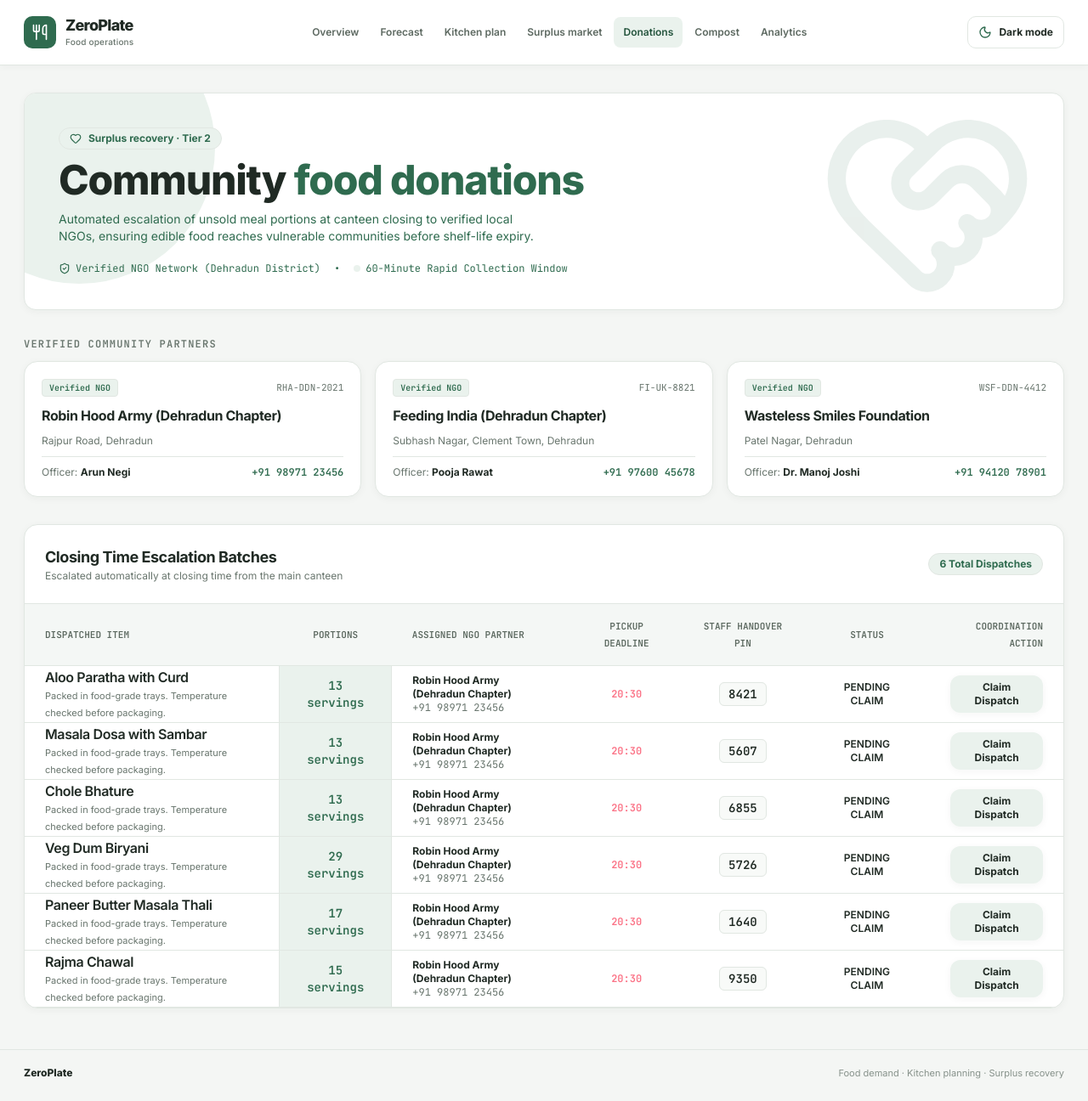
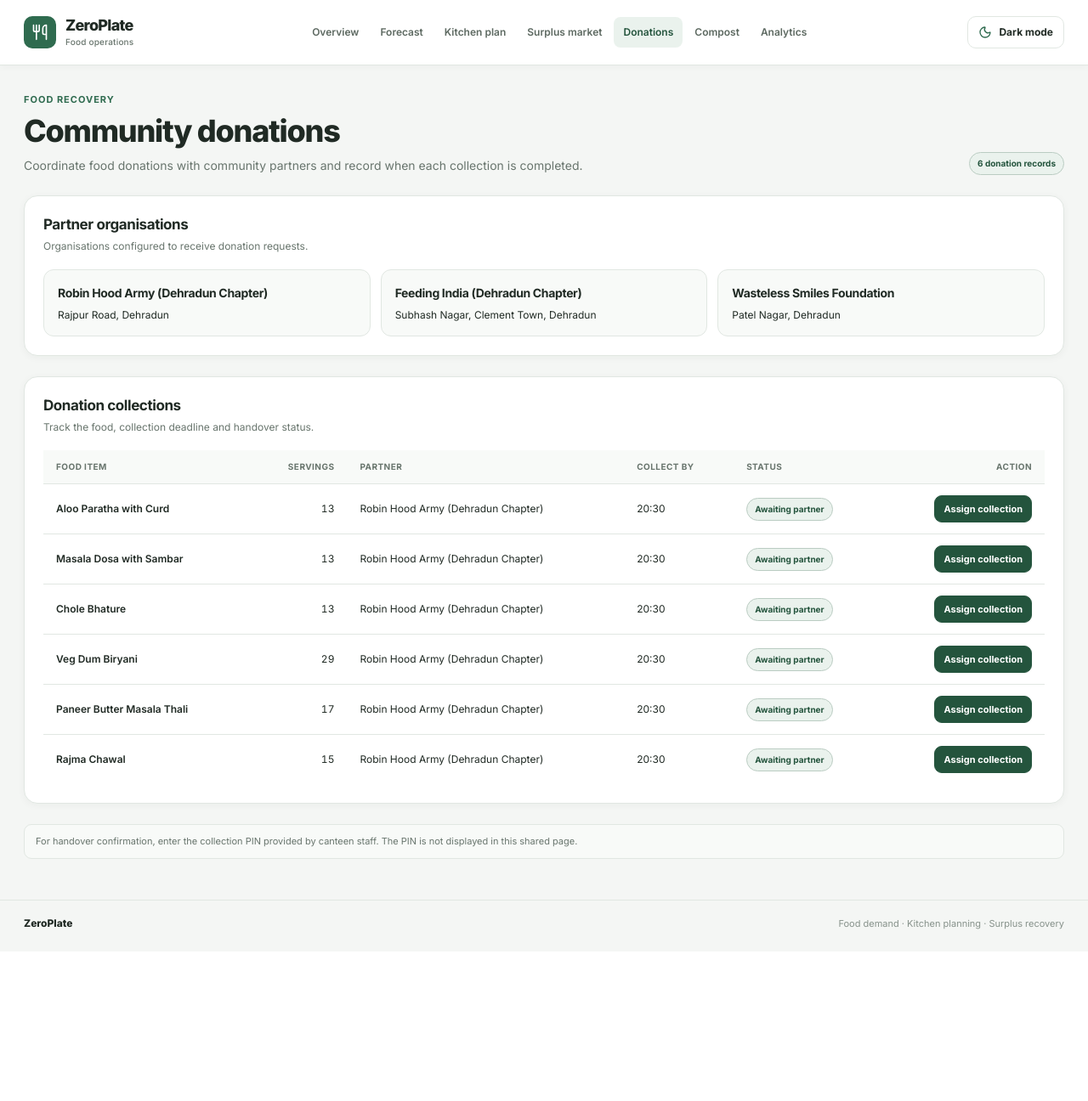
Before and after one commit to vyasy56-afk/ZeroPlate, a Flask app: page /ngo/ in a window 1280 px wide. Shown: the whole page at 85% size. After the commit the page ends 1094 px from the top, so only its background shows below. Run offline with Flask 3, Linux system fonts and the light colour scheme; data comes from the database, SQL or seed files in the repository; some libraries are stand-ins or nearby versions.

Commit message:
Simplify donations page and stop exposing pickup PINs

```diff
--- a/app/templates/ngo.html
+++ b/app/templates/ngo.html
@@ -3,132 +3,83 @@
 {% block title %}Community donations{% endblock %}
 
 {% block content %}
-<div class="space-y-8">
-    <!-- Header Banner -->
-    <div class="relative overflow-hidden rounded-3xl bg-gradient-to-r from-[#0d1d3a] via-[#091326] to-[#040914] border border-blue-500/30 p-8 sm:p-10 shadow-[0_15px_50px_-10px_rgba(59,130,246,0.2)]">
-        <div class="absolute -top-24 -left-24 w-80 h-80 bg-blue-500/15 rounded-full blur-3xl pointer-events-none"></div>
+<div class="page-stack">
+    <header class="page-header">
+        <div>
+            <p class="page-eyebrow">Food recovery</p>
+            <h1 class="page-title">Community donations</h1>
+            <p class="page-description">Coordinate food donations with community partners and record when each collection is completed.</p>
+        </div>
+        <span class="status-chip">{{ donations|length }} donation record{{ '' if donations|length == 1 else 's' }}</span>
+    </header>
 
-        <div class="relative z-10 max-w-3xl space-y-3">
-            <div class="inline-flex items-center space-x-2 px-3 py-1 rounded-full text-xs font-bold bg-blue-500/15 text-blue-300 border border-blue-500/30">
-                <i data-lucide="heart" class="w-3.5 h-3.5 text-blue-400"></i>
-                <span>Surplus recovery · Tier 2</span>
-            </div>
-            <h1 class="text-3xl sm:text-5xl font-black text-white font-heading tracking-tight">
-                Community <span class="gradient-text-cyan">food donations</span>
-            </h1>
-            <p class="text-xs sm:text-sm text-blue-100/80 max-w-xl font-normal leading-relaxed">
-                Automated escalation of unsold meal portions at canteen closing to verified local NGOs, ensuring edible food reaches vulnerable communities before shelf-life expiry.
-            </p>
-            <div class="flex flex-wrap items-center gap-4 pt-2 text-xs text-blue-200/70 font-mono">
-                <span class="flex items-center space-x-1.5">
-                    <i data-lucide="shield-check" class="w-3.5 h-3.5 text-blue-400"></i>
-                    <span>Verified NGO Network (Dehradun District)</span>
-                </span>
-                <span>•</span>
-                <span class="flex items-center space-x-1.5 text-blue-300">
-                    <span class="w-2 h-2 rounded-full bg-blue-400 pulse-neon"></span>
-                    <span>60-Minute Rapid Collection Window</span>
-                </span>
+    <section class="panel-card">
+        <div class="panel-heading">
+            <div>
+                <h2 class="panel-title">Partner organisations</h2>
+                <p class="panel-description">Organisations configured to receive donation requests.</p>
             </div>
         </div>
-        <div class="absolute right-8 top-1/2 -translate-y-1/2 opacity-10 hidden md:block pointer-events-none">
-            <i data-lucide="heart-handshake" class="w-64 h-64 text-blue-400"></i>
-        </div>
-    </div>
-
-    <!-- Verified Community Partners Cards -->
-    <div>
-        <h3 class="text-xs font-mono uppercase tracking-widest text-slate-400 mb-3 font-bold">Verified Community Partners</h3>
-        <div class="grid grid-cols-1 md:grid-cols-3 gap-4">
+        {% if ngos %}
+        <div class="grid grid-cols-1 md:grid-cols-3 gap-3">
             {% for ngo in ngos %}
-            <div class="glass-card p-5 space-y-2.5 hover:border-blue-500/40">
-                <div class="flex items-center justify-between">
-                    <span class="px-2 py-0.5 rounded text-[10px] font-mono font-bold bg-emerald-500/10 text-emerald-400 border border-emerald-500/20">Verified NGO</span>
-                    <span class="text-[11px] text-slate-500 font-mono">{{ ngo.registration_no }}</span>
-                </div>
-                <h4 class="font-bold text-white text-base font-heading">{{ ngo.name }}</h4>
-                <p class="text-xs text-slate-400">{{ ngo.address }}</p>
-                <div class="pt-2.5 border-t border-white/5 flex items-center justify-between text-xs">
-                    <span class="text-slate-400">Officer: <strong class="text-slate-200">{{ ngo.contact_person }}</strong></span>
-                    <span class="text-blue-400 font-mono font-semibold">{{ ngo.phone }}</span>
-                </div>
+            <div class="rounded-xl border border-[var(--border)] bg-[var(--surface-soft)] p-4">
+                <h3 class="font-semibold text-primary">{{ ngo.name }}</h3>
+                <p class="text-xs text-secondary mt-2">{{ ngo.address }}</p>
             </div>
             {% endfor %}
         </div>
-    </div>
+        {% else %}
+        <p class="field-help">No partner organisations have been added yet.</p>
+        {% endif %}
+    </section>
 
-    <!-- Active Donation Dispatches Table -->
-    <div class="glass-card overflow-hidden">
-        <div class="p-6 border-b border-white/5 flex flex-col sm:flex-row items-start sm:items-center justify-between gap-3">
+    <section class="panel-card overflow-hidden">
+        <div class="panel-heading">
             <div>
-                <h3 class="font-bold text-white text-lg font-heading">Closing Time Escalation Batches</h3>
-                <p class="text-xs text-slate-400">Escalated automatically at closing time from the main canteen</p>
+                <h2 class="panel-title">Donation collections</h2>
+                <p class="panel-description">Track the food, collection deadline and handover status.</p>
             </div>
-            <span class="px-3 py-1 rounded-full text-xs font-bold bg-blue-500/15 text-blue-300 border border-blue-500/30">
-                {{ donations | length }} Total Dispatches
-            </span>
         </div>
 
-        <div class="overflow-x-auto">
-            <table class="w-full text-left text-sm text-slate-300">
-                <thead class="bg-slate-950/60 text-[11px] text-slate-400 uppercase font-mono font-bold border-b border-white/5">
+        {% if donations %}
+        <div class="table-scroll">
+            <table class="data-table">
+                <thead>
                     <tr>
-                        <th class="px-6 py-4">Dispatched Item</th>
-                        <th class="px-6 py-4 text-center">Portions</th>
-                        <th class="px-6 py-4">Assigned NGO Partner</th>
-                        <th class="px-6 py-4 text-center">Pickup Deadline</th>
-                        <th class="px-6 py-4 text-center">Staff Handover PIN</th>
-                        <th class="px-6 py-4 text-center">Status</th>
-                        <th class="px-6 py-4 text-right">Coordination Action</th>
+                        <th>Food item</th>
+                        <th class="text-right">Servings</th>
+                        <th>Partner</th>
+                        <th>Collect by</th>
+                        <th>Status</th>
+                        <th class="text-right">Action</th>
                     </tr>
                 </thead>
-                <tbody class="divide-y divide-white/5">
+                <tbody>
                     {% for d in donations %}
-                    <tr class="sleek-table-row">
-                        <td class="px-6 py-4.5 font-semibold text-white">
-                            <div class="font-heading text-base">{{ d.item_name }}</div>
-                            <span class="text-[11px] text-slate-500 font-normal block">{{ d.notes }}</span>
+                    <tr>
+                        <td class="font-semibold">{{ d.item_name }}</td>
+                        <td class="text-right tabular-nums">{{ d.portions }}</td>
+                        <td>{{ d.ngo_name if d.ngo_name else 'Awaiting assignment' }}</td>
+                        <td>{{ d.pickup_window_deadline }}</td>
+                        <td>
+                            {% if d.status == 'PENDING_CLAIM' %}
+                            <span class="status-chip">Awaiting partner</span>
+                            {% elif d.status == 'CLAIMED' %}
+                            <span class="status-chip">Collection arranged</span>
+                            {% elif d.status == 'COLLECTED' %}
+                            <span class="status-chip">Collected{% if d.collected_at %} · {{ d.collected_at }}{% endif %}</span>
+                            {% else %}
+                            <span class="status-chip">Sent for composting</span>
+                            {% endif %}
                         </td>
-                        <td class="px-6 py-4.5 text-center font-mono font-bold text-blue-400 bg-blue-500/10 border-x border-blue-500/10">
-                            {{ d.portions }} servings
-                        </td>
-                        <td class="px-6 py-4.5 text-xs">
-                            <span class="font-bold text-white block">{{ d.ngo_name if d.ngo_name else 'Awaiting Claim' }}</span>
-                            <span class="text-slate-400 font-mono">{{ d.ngo_phone if d.ngo_phone else '' }}</span>
-                        </td>
-                        <td class="px-6 py-4.5 text-center font-mono font-bold text-rose-400 text-xs">
-                            {{ d.pickup_window_deadline }}
-                        </td>
-                        <td class="px-6 py-4.5 text-center font-mono font-bold">
-                            <span class="px-2.5 py-1 rounded-md bg-white/5 border border-white/10 text-slate-300">
-                                {{ d.verification_pin }}
-                            </span>
-                        </td>
-                        <td class="px-6 py-4.5 text-center">
-                            <span class="inline-flex items-center px-2.5 py-1 rounded-full text-xs font-semibold
-                                {% if d.status == 'PENDING_CLAIM' %}badge-neon-amber
-                                {% elif d.status == 'CLAIMED' %}badge-neon-blue
-                                {% elif d.status == 'COLLECTED' %}badge-neon-emerald
-                                {% else %}bg-white/5 text-slate-500 border border-white/10{% endif %}">
-                                {{ d.status.replace('_', ' ') }}
-                            </span>
-                        </td>
-                        <td class="px-6 py-4.5 text-right">
+                        <td class="text-right">
                             {% if d.status == 'PENDING_CLAIM' %}
-                            <button onclick="claimNgoDonation({{ d.id }}, '{{ d.item_name }}')" class="px-3.5 py-1.5 rounded-xl text-xs font-bold bg-blue-600 hover:bg-blue-500 text-white shadow-[0_0_15px_rgba(59,130,246,0.3)] transition">
-                                Claim Dispatch
-                            </button>
+                            <button onclick="claimNgoDonation({{ d.id }}, {{ d.item_name|tojson }})" class="btn-primary btn-small">Assign collection</button>
                             {% elif d.status == 'CLAIMED' %}
-                            <button onclick="verifyNgoPickup({{ d.id }}, '{{ d.verification_pin }}')" class="px-3.5 py-1.5 rounded-xl text-xs font-bold btn-glow-emerald">
-                                Verify PIN
-                            </button>
-                            {% elif d.status == 'COLLECTED' %}
-                            <span class="text-xs text-emerald-400 font-semibold flex items-center justify-end space-x-1.5">
-                                <i data-lucide="check-circle" class="w-4 h-4"></i>
-                                <span>Collected at {{ d.collected_at }}</span>
-                            </span>
+                            <button onclick="verifyNgoPickup({{ d.id }})" class="btn-secondary btn-small">Confirm collection</button>
                             {% else %}
-                            <span class="text-xs text-slate-500 font-mono">Diverted to Compost</span>
+                            <span class="text-xs text-secondary">—</span>
                             {% endif %}
                         </td>
                     </tr>
@@ -136,6 +87,15 @@
                 </tbody>
             </table>
         </div>
-    </div>
+        {% else %}
+        <div class="empty-state">
+            <i data-lucide="heart-handshake" class="w-8 h-8"></i>
+            <h3>No donation collections yet</h3>
+            <p>When food is assigned for donation, the collection details and status will appear here.</p>
+        </div>
+        {% endif %}
+    </section>
+
+    <p class="helper-note">For handover confirmation, enter the collection PIN provided by canteen staff. The PIN is not displayed in this shared page.</p>
 </div>
 {% endblock %}
```
